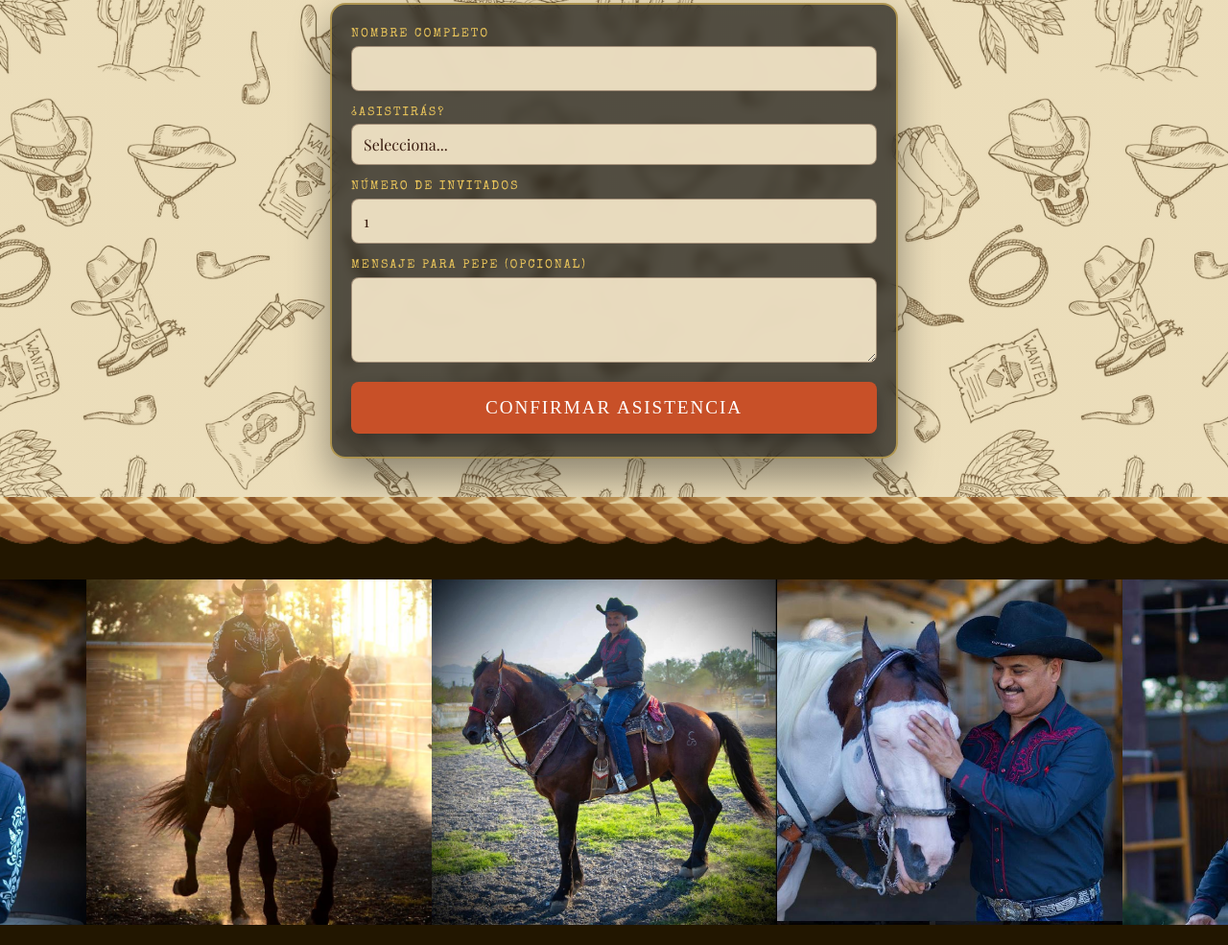
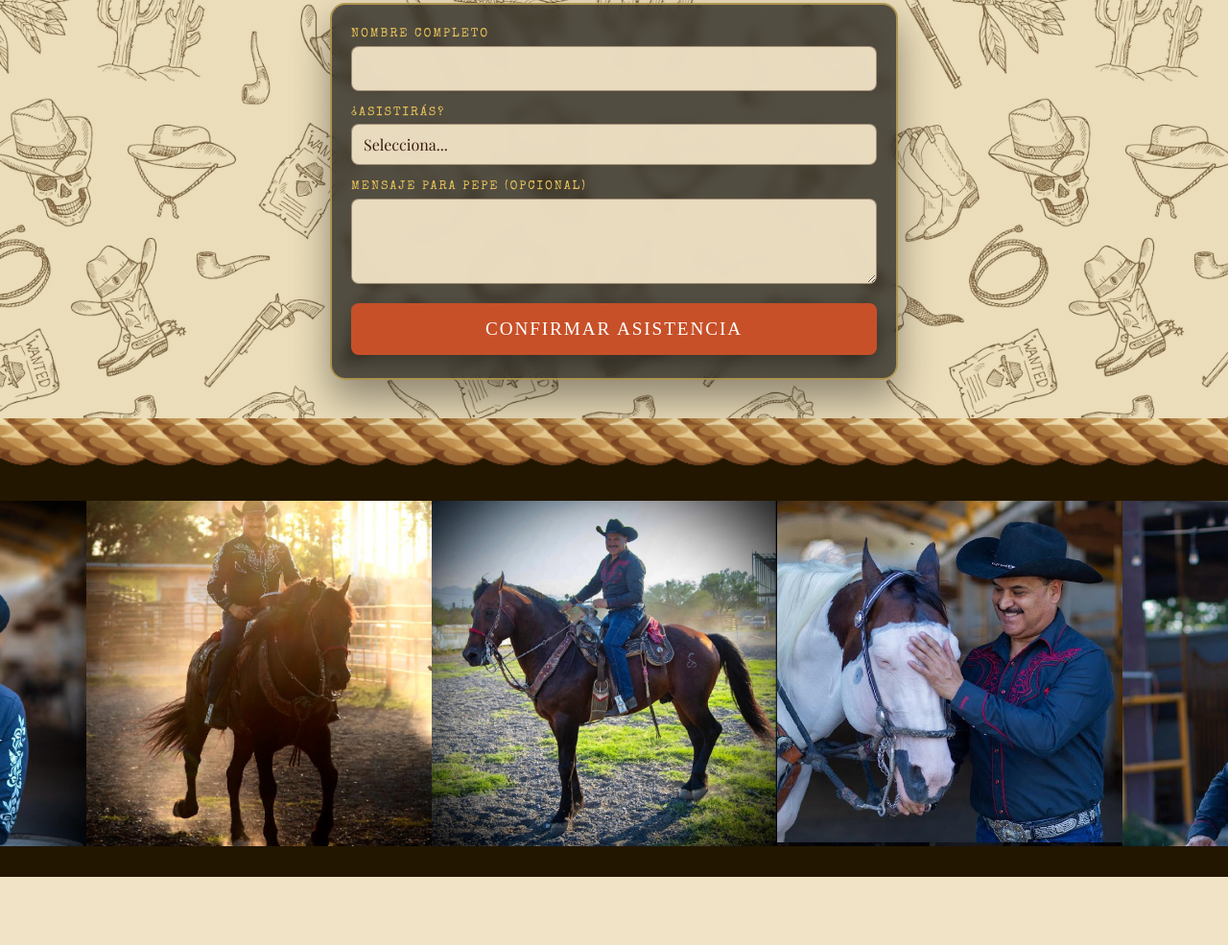
Before and after one commit to SergiRey/PEPE, a plain HTML site: page index.html in a window 1280 px wide. Shown: the part 5232-6217 px from the top of the page at 96% size. After the commit the page ends 6146 px from the top, so only its background shows below. Drawn offline with nearby package versions, Linux system fonts and the light colour scheme; a web font is replaced by a local one.

Commit message:
Update index.html

```diff
--- a/index.html
+++ b/index.html
@@ -153,12 +153,8 @@
         </select>
       </div>
       <div class="field">
-        <label for="invitados">Número de invitados</label>
-        <input required id="invitados" type="number" min="1" max="10" value="1" name="invitados" inputmode="numeric" />
-      </div>
-      <div class="field">
         <label for="mensaje">Mensaje para Pepe (opcional)</label>
-        <textarea id="mensaje" name="mensaje" rows="3"></textarea>
+        <textarea id="mensaje" name="mensaje" rows="3" maxlength="150"></textarea>
       </div>
       <button type="submit" id="rsvp-submit">Confirmar asistencia</button>
     </form>
```
